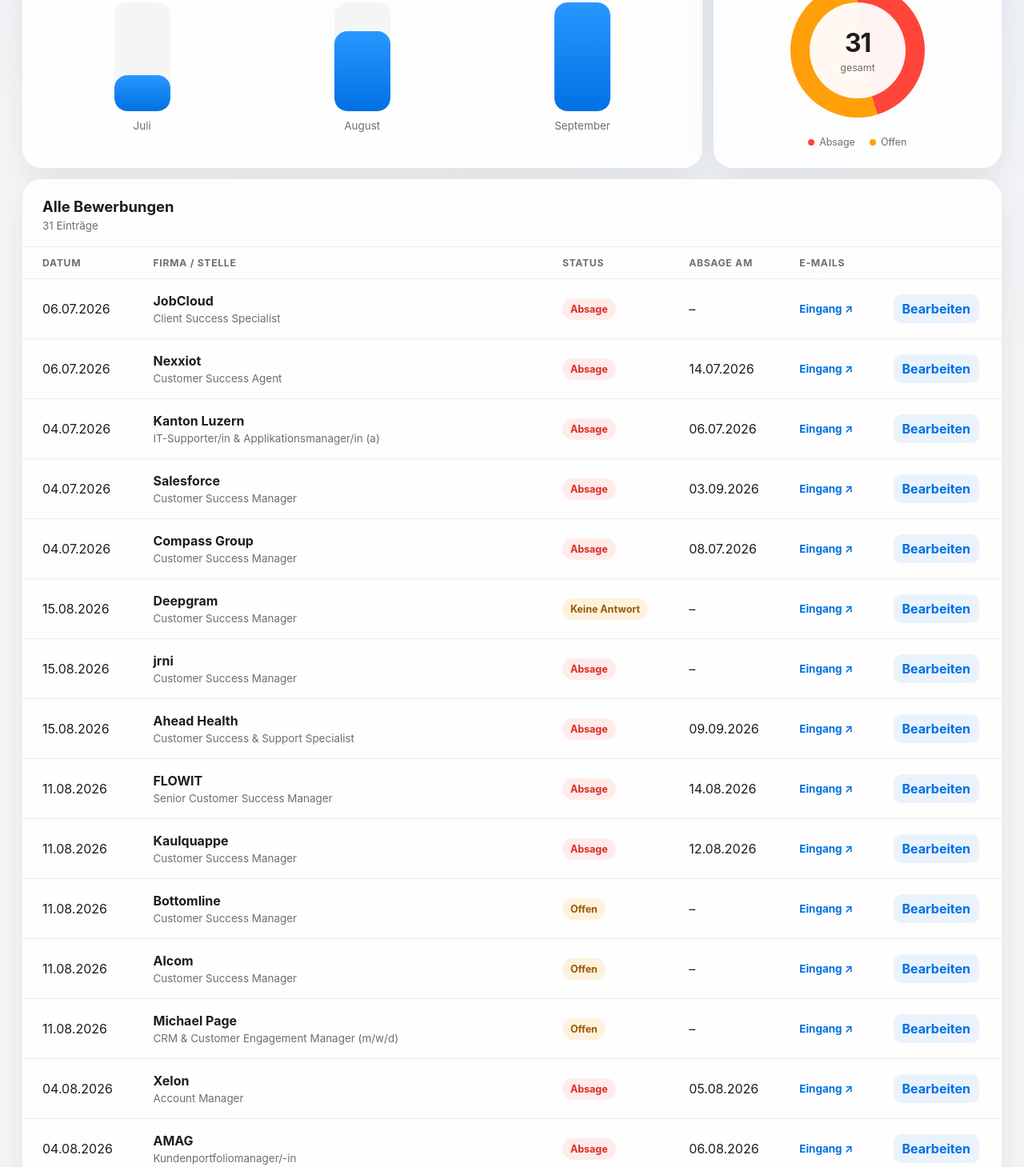
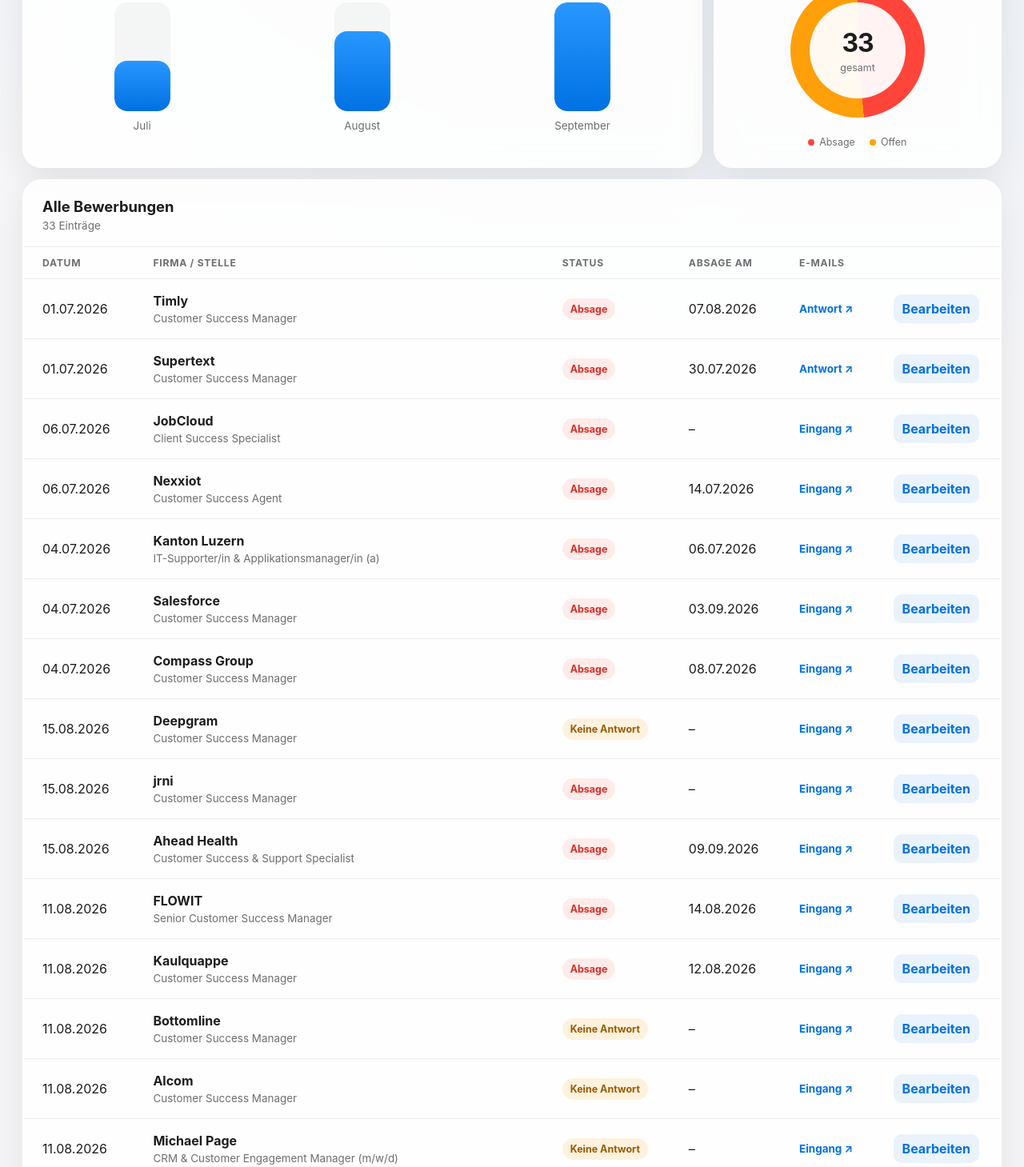
Before and after one commit to AJtheC0de/myfutureshandyyss, a plain HTML site: page dist/index.html in a window 1280 px wide. Shown: the part 482-1941 px from the top of the page at 80% size. Drawn offline with Linux system fonts and the light colour scheme.

Commit message:
Sync dashboard application updates

```diff
--- a/dist/index.html
+++ b/dist/index.html
@@ -70,7 +70,9 @@
   <div class="toast" id="toast" role="status" aria-live="polite"></div>
   <script>
     const sourceApplications = [
-      {month:'Juli',date:'06.07.2026',company:'JobCloud',role:'Client Success Specialist',status:'Absage',rejection:'',proof:'https://mail.google.com/mail/u/1/#inbox/FMfcgzQgMgQDPBrgkhdfNPchfcqvTQrQ'},
+      {month:'Juli',date:'01.07.2026',company:'Timly',role:'Customer Success Manager',status:'Absage',rejection:'07.08.2026',proof:'',outcome:'https://mail.google.com/mail/u/1/#search/timly/FMfcgzQhVhjbJXwcHkQTxkRPgCQHbTdJ'},
+      {month:'Juli',date:'01.07.2026',company:'Supertext',role:'Customer Success Manager',status:'Absage',rejection:'30.07.2026',proof:'',outcome:'https://mail.google.com/mail/u/1/#search/Supertext/FMfcgzQhVhXMVVVWzRBzFsvwgxrTxklg'},
+      {month:'Juli',date:'06.07.2026',company:'JobCloud',role:'Client Success Specialist',status:'Absage',rejection:'',proof:'https://mail.google.com/mail/u/1/#search/jobcloud/FMfcgzQgMgQDPBrgkhdfNPchfcqvTQrQ'},
       {month:'Juli',date:'06.07.2026',company:'Nexxiot',role:'Customer Success Agent',status:'Absage',rejection:'14.07.2026',proof:'https://mail.google.com/mail/u/1/#search/Nexxiot/FMfcgzQhVNZkwQxJWSgMbXqJnmTxPflc'},
       {month:'Juli',date:'04.07.2026',company:'Kanton Luzern',role:'IT-Supporter/in & Applikationsmanager/in (a)',status:'Absage',rejection:'06.07.2026',proof:'https://mail.google.com/mail/u/1/#inbox/FMfcgzQgMgQDNxcCKRrJfGJPFrmgJSnM'},
       {month:'Juli',date:'04.07.2026',company:'Salesforce',role:'Customer Success Manager',status:'Absage',rejection:'03.09.2026',proof:'https://mail.google.com/mail/u/1/#search/Sales+Force/FMfcgzQhWLJHbgcDZlHmdhBvhJxxDtMQ'},
@@ -80,9 +82,9 @@
       {month:'August',date:'15.08.2026',company:'Ahead Health',role:'Customer Success & Support Specialist',status:'Absage',rejection:'09.09.2026',proof:'https://mail.google.com/mail/u/1/#search/ahead/FMfcgzQhWBccWcwClZVRCltnMQhstVCQ'},
       {month:'August',date:'11.08.2026',company:'FLOWIT',role:'Senior Customer Success Manager',status:'Absage',rejection:'14.08.2026',proof:'https://mail.google.com/mail/u/1/#search/flowit/FMfcgzQhVrGCWplhVwLxknxfQrQgwfsx'},
       {month:'August',date:'11.08.2026',company:'Kaulquappe',role:'Customer Success Manager',status:'Absage',rejection:'12.08.2026',proof:'https://mail.google.com/mail/u/1/#search/Kaulkuappe/KtbxLvHSzNxwlfcmwsBszKnLSmxHbPVBbV'},
-      {month:'August',date:'11.08.2026',company:'Bottomline',role:'Customer Success Manager',status:'Offen',rejection:'',proof:'https://mail.google.com/mail/u/1/#search/Bottomline/FMfcgzQhVrChtqCPVfwvlHGqrXLCVcxK'},
-      {month:'August',date:'11.08.2026',company:'Alcom',role:'Customer Success Manager',status:'Offen',rejection:'',proof:'https://mail.google.com/mail/u/1/#search/Alcom/FMfcgzQhVrChtqChsJKRMXRcTzrqTDNv'},
-      {month:'August',date:'11.08.2026',company:'Michael Page',role:'CRM & Customer Engagement Manager (m/w/d)',status:'Offen',rejection:'',proof:'https://mail.google.com/mail/u/1/#search/Michael+Page/FMfcgzQhVrCjDvpMpqLdhkhrmkdBBKlX'},
+      {month:'August',date:'11.08.2026',company:'Bottomline',role:'Customer Success Manager',status:'Keine Antwort',rejection:'',proof:'https://mail.google.com/mail/u/1/#search/Bottomline/FMfcgzQhVrChtqCPVfwvlHGqrXLCVcxK'},
+      {month:'August',date:'11.08.2026',company:'Alcom',role:'Customer Success Manager',status:'Keine Antwort',rejection:'',proof:'https://mail.google.com/mail/u/1/#search/Alcom/FMfcgzQhVrChtqChsJKRMXRcTzrqTDNv'},
+      {month:'August',date:'11.08.2026',company:'Michael Page',role:'CRM & Customer Engagement Manager (m/w/d)',status:'Keine Antwort',rejection:'',proof:'https://mail.google.com/mail/u/1/#search/Michael+Page/FMfcgzQhVrCjDvpMpqLdhkhrmkdBBKlX'},
       {month:'August',date:'04.08.2026',company:'Xelon',role:'Account Manager',status:'Absage',rejection:'05.08.2026',proof:'https://mail.google.com/mail/u/1/#search/Xelon/FMfcgzQhVhgGxxBjLBLpXttTbvcdnCXr'},
       {month:'August',date:'04.08.2026',company:'AMAG',role:'Kundenportfoliomanager/-in',status:'Absage',rejection:'06.08.2026',proof:'https://mail.google.com/mail/u/1/#search/amag/FMfcgzQhVhgGxzHRVzdrXnlrvDGjPrph'},
       {month:'August',date:'04.08.2026',company:'Imnoo AG',role:'Senior Customer Success Manager',status:'Absage',rejection:'',proof:'https://mail.google.com/mail/u/1/#search/Imnoo+Ag/FMfcgzQhVhgGzBQRvGwcXrcRwCvLCnWR'},
@@ -90,8 +92,8 @@
       {month:'September',date:'11.09.2026',company:'emonitor AG',role:'Customer Success Manager',status:'Offen',rejection:'',proof:'https://mail.google.com/mail/u/1/#inbox/FMfcgzQhWThznnlcmkqpTHSZfvTKwHhR'},
       {month:'September',date:'11.08.2026',company:'remotepass',role:'Customer Success Manager',status:'Offen',rejection:'',proof:'https://mail.google.com/mail/u/1/#inbox/FMfcgzQhWThznpsQBKTVHKhxqqxghPMS'},
       {month:'September',date:'11.08.2026',company:'Fidectus',role:'Customer Success Manager',status:'Offen',rejection:'',proof:'https://mail.google.com/mail/u/1/#inbox/FMfcgzQhWThznqzbdjrhlqvnBrpljfdB'},
-      {month:'September',date:'11.08.2026',company:'Palisis',role:'Junior Customer Success Manager',status:'Offen',rejection:'',proof:''},
-      {month:'September',date:'11.08.2026',company:'Neuronetix',role:'1st Level Support',status:'Offen',rejection:'',proof:''},
+      {month:'September',date:'11.08.2026',company:'Palisis',role:'Junior Customer Success Manager',status:'Offen',rejection:'',proof:'https://mail.google.com/mail/u/1/#search/Palisis/QgrcJHrhxnfDqtTFhNbkRHBxKLDSpXQTWFl'},
+      {month:'September',date:'11.08.2026',company:'Neuronetix',role:'1st Level Support',status:'Offen',rejection:'',proof:'https://mail.google.com/mail/u/1/#search/Neuronetix/QgrcJHsbdJHVVRLtVhfQFhTgVlDvFZhmbPq'},
       {month:'September',date:'14.08.2026',company:'ElevenLabs',role:'CSM',status:'Absage',rejection:'',proof:'https://mail.google.com/mail/u/1/#inbox/FMfcgzQhWTmbbmkrDRkNdgzwdmmDRvzh'},
       {month:'September',date:'14.08.2026',company:'Jobgether',role:'CSM',status:'Offen',rejection:'',proof:'https://mail.google.com/mail/u/1/#inbox/FMfcgzQhWTmbbmlvPlxrsxMHgTDpwHpl'},
       {month:'September',date:'14.08.2026',company:'LatticeFlowAI',role:'CSM',status:'Offen',rejection:'',proof:'https://mail.google.com/mail/u/1/#inbox/FMfcgzQhWTmbbnrwhwpvgSVxmhmFgDfj'},
@@ -103,9 +105,9 @@
       {month:'September',date:'22.09.2026',company:'Alparis',role:'Lead Customer Experience & Support (m/w/d) 100% Remote',status:'Offen',rejection:'',proof:''}
     ];
     const legacyNew=JSON.parse(localStorage.getItem('rav-applications-v1')||'[]');
-    const savedApplications=JSON.parse(localStorage.getItem('rav-applications-v2')||'null');
+    const savedApplications=JSON.parse(localStorage.getItem('rav-applications-v3')||'null');
     const applications=savedApplications||[...sourceApplications.map((a,i)=>({...a,id:`source-${i}`,outcome:a.outcome||'',note:a.note||''})),...legacyNew.map((a,i)=>({...a,id:a.id||`legacy-${i}`,outcome:a.outcome||''}))];
-    const saveAll=()=>localStorage.setItem('rav-applications-v2',JSON.stringify(applications));
+    const saveAll=()=>localStorage.setItem('rav-applications-v3',JSON.stringify(applications));
     let activeMonth='Alle';
     const monthOrder=['Juli','August','September'];
     const safe=s=>String(s??'').replace(/[&<>'"]/g,c=>({'&':'&amp;','<':'&lt;','>':'&gt;',"'":'&#39;','"':'&quot;'}[c]));
```
